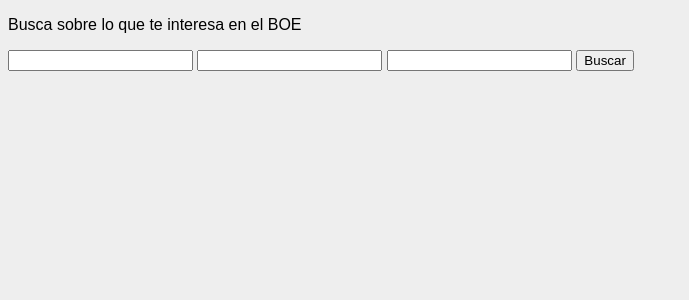
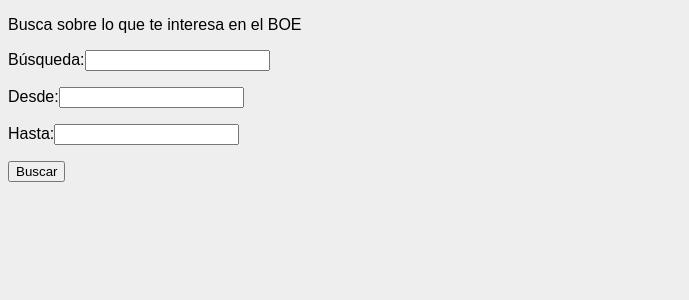
Before and after one commit to javaguirre/openboe, a Flask app: template templates/feeds.html in a window 1280 px wide. Shown: the top 300 px of the page, without its empty margins (0-689 px from the left). Run offline with Flask 2, Linux system fonts and the light colour scheme; the template is opened without the code that fills it, so the values that code supplies are empty; some libraries are stand-ins or nearby versions.

Commit message:
Added paragraphs to filter inputs

```diff
--- a/templates/feeds.html
+++ b/templates/feeds.html
@@ -11,9 +11,9 @@
         });
     </script>
     <form method="post">
-        <input type="text" name="q">
-        <input type="text" name="from">
-        <input type="text" name="to">
+        <p><label>Búsqueda:</label><input type="text" name="q"></p>
+        <p><label>Desde:</label><input type="text" name="from"></p>
+        <p><label>Hasta:</label><input type="text" name="to"></p>
         <input type="submit" value="Buscar">
     </form>
     <ul>
```
